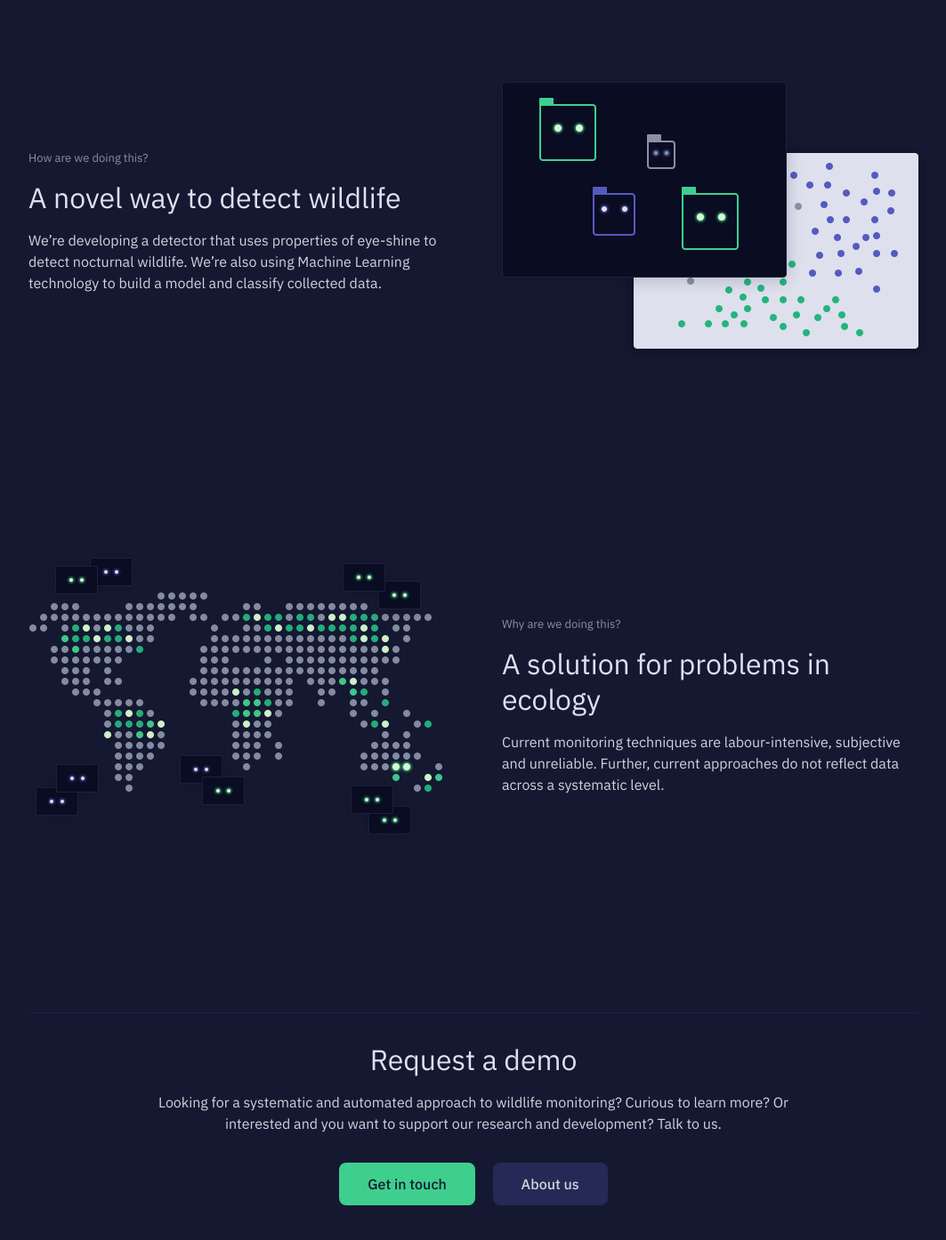
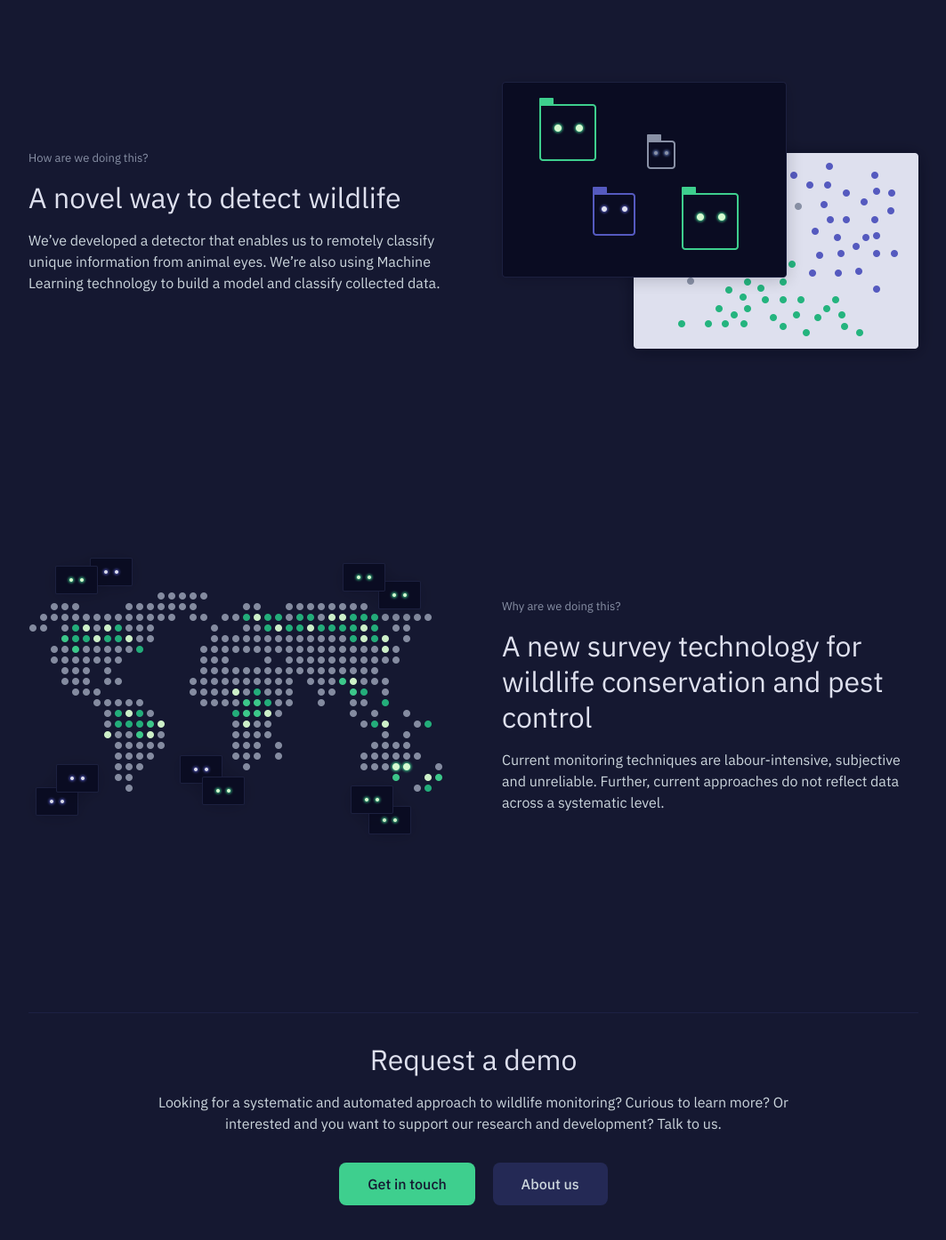
Before and after one commit to SensorTeam/website, a Jekyll site: the page built from source/home.html, in a window 1280 px wide and 1400 px high, scrolled down 1428 px. Shown: the top 1394 px of the window at 89% size, without its empty margins (108-1171 px from the left). Built offline with Jekyll 4.4.1, drawn with Linux system fonts in a browser that asks for light colours.

Commit message:
Update home copy as per Clive Marks

```diff
--- a/source/home.html
+++ b/source/home.html
@@ -30,7 +30,7 @@ permalink: /
 	<div class="text">
 		<div class="meta">How are we doing this?</div>
 		<h2>A novel way to detect wildlife</h2>
-		<p>We’re developing a detector that uses properties of eye-shine to detect nocturnal wildlife. We’re also using Machine Learning technology to build a model and classify collected data.</p>
+		<p>We’ve developed a detector that enables us to remotely classify unique information from animal eyes. We’re also using Machine Learning technology to build a model and classify collected data.</p>
 	</div>
 </section>
 
@@ -38,7 +38,7 @@ permalink: /
 	<div class="diagram" style="background-image: url('/static/images/home/why.png')"></div>
 	<div class="text">
 		<div class="meta">Why are we doing this?</div>
-		<h2>A solution for problems in ecology</h2>
+		<h2>A new survey technology for wildlife conservation and pest control</h2>
 		<p>Current monitoring techniques are labour-intensive, subjective and unreliable. Further, current approaches do not reflect data across a systematic level.</p>
 	</div>
 </section>
```
